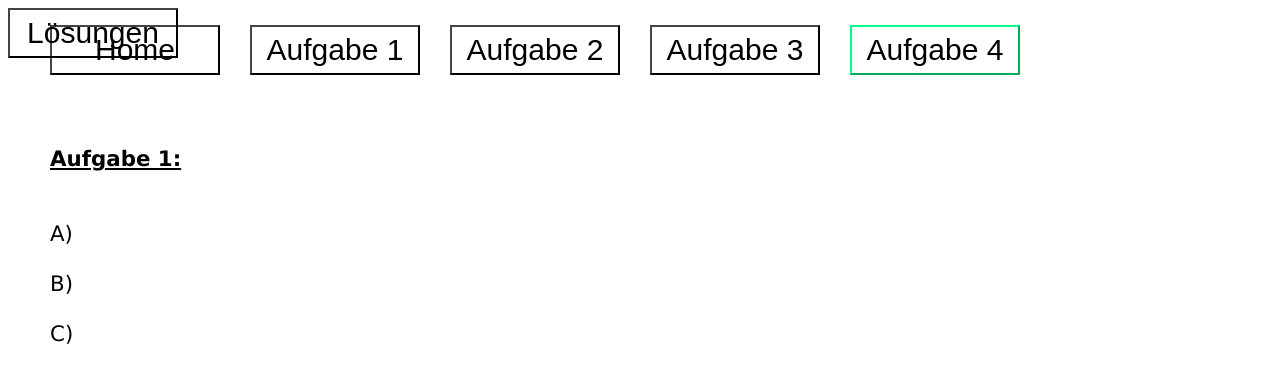
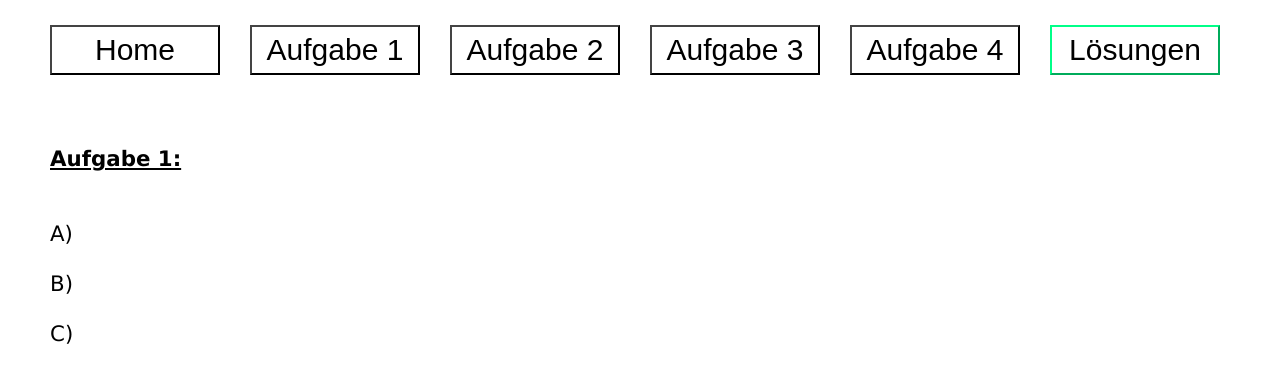
Before and after one commit to TheMagentaButterfly/TheMagentaButterfly.github.io, a plain HTML site: page websites/lösungen.html in a window 1280 px wide. Drawn offline with Linux system fonts and the light colour scheme.

Commit message:
modified:   CSS/styles.css 	modified:   "websites/l\303\266sungen.html"

```diff
--- a/CSS/styles.css
+++ b/CSS/styles.css
@@ -41,6 +41,9 @@ p{
 #menu4{
     position: absolute; left: 850px; top: 25px;
 }
+#menu5{
+    position: absolute; left: 1050px; top: 25px;
+}
 #index_button{
     width: 10%;
 }
--- a/websites/lösungen.html
+++ b/websites/lösungen.html
@@ -12,7 +12,7 @@
         #Text{
             position: absolute; left: 50px; top: 125px;
         }
-        #menu4{
+        #menu5{
             border-color: #00ff88;
         }
     </style>
```
